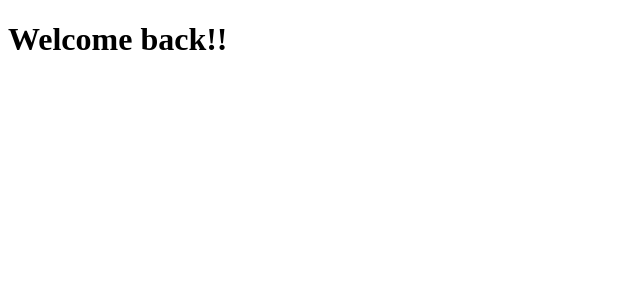
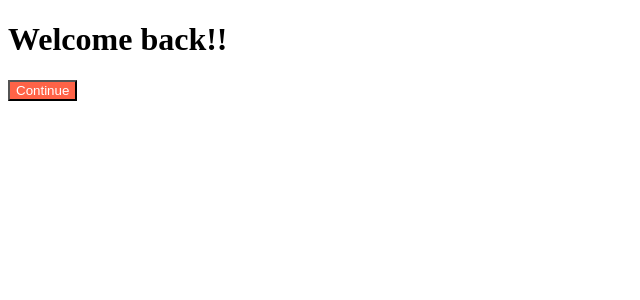
Before and after one commit to devAviat/react-react-movie-app-2022, a React (Create React App) app in the folder react-app/: page / in a window 1280 px wide. Shown: the top 300 px of the page, without its empty margins (0-640 px from the left). Built offline with nearby package versions, Linux system fonts and the light colour scheme.

Commit message:
#5.1 Tour of CRA

```diff
--- a/react-app/src/App.js
+++ b/react-app/src/App.js
@@ -1,7 +1,11 @@
+import Button from './Button';
+import styles from './App.module.css';
+
 function App() {
     return (
         <div>
-            <h1>Welcome back!!</h1>
+            <h1 className={styles.title}>Welcome back!!</h1>
+            <Button text={'Continue'} />
         </div>
     );
 }
--- /dev/null
+++ b/react-app/src/App.module.css
@@ -0,0 +1,5 @@
+title {
+    font-family: -apple-system, BlinkMacSystemFont, 'Segoe UI', Roboto, Oxygen, Ubuntu, Cantarell,
+        'Open Sans', 'Helvetica Neue', sans-serif;
+    font-size: 50px;
+}
--- /dev/null
+++ b/react-app/src/Button.js
@@ -0,0 +1,9 @@
+import { PropTypes } from 'prop-types';
+import styles from './Button.module.css';
+function Button({ text }) {
+    return <button className={styles.btn}>{text}</button>;
+}
+Button.prototype = {
+    text: PropTypes.string.isRequired,
+};
+export default Button;
--- /dev/null
+++ b/react-app/src/Button.module.css
@@ -0,0 +1,4 @@
+button {
+    color: white;
+    background-color: tomato;
+}
```
